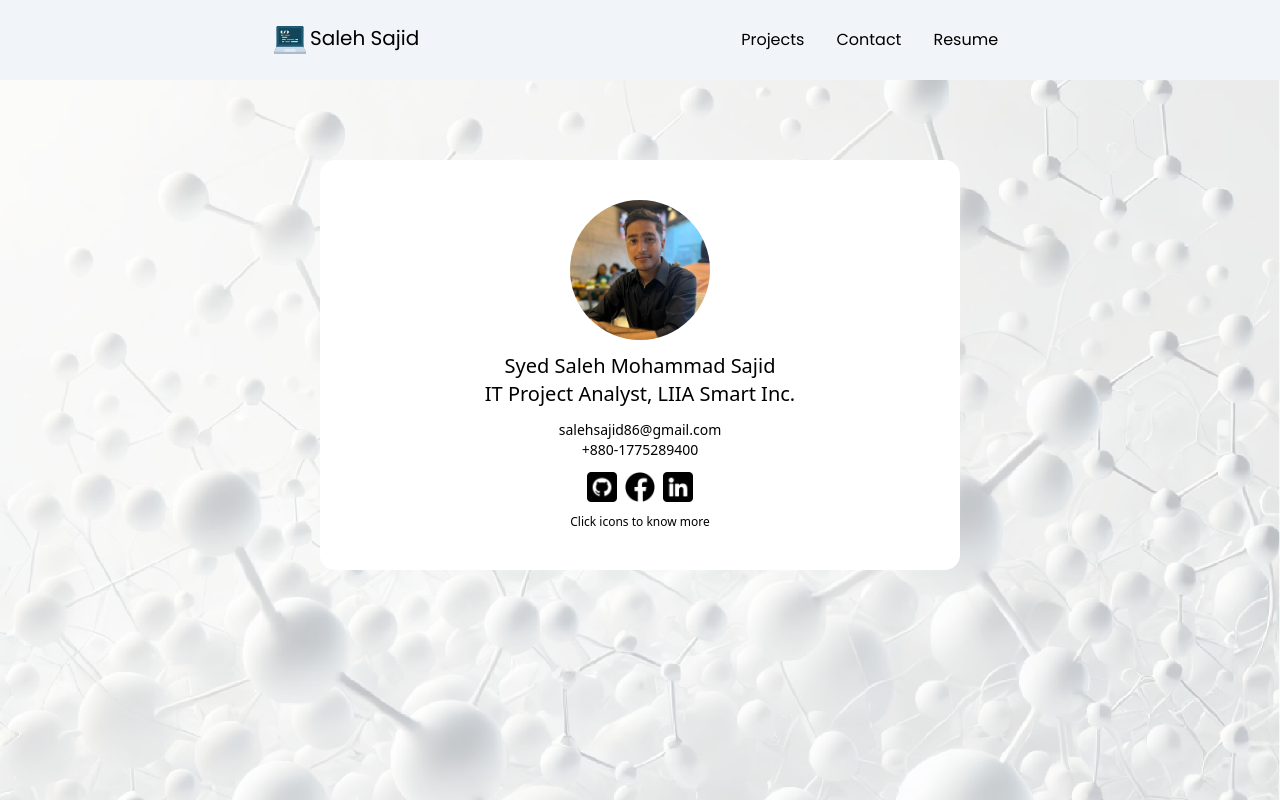
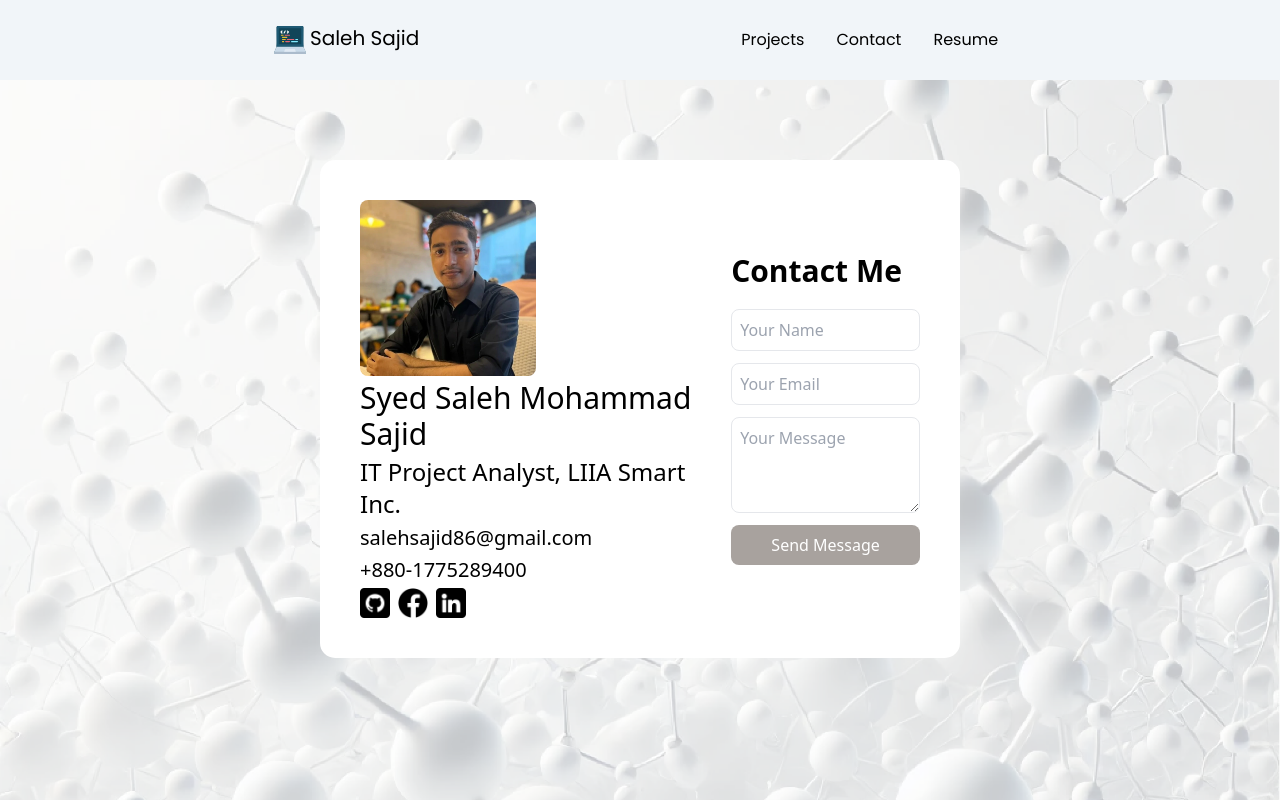
Before and after one commit to sezid/my-profile, a React (Vite) app: page /contact in a window 1280 px wide. Built offline with nearby package versions, Linux system fonts and the light colour scheme.

Commit message:
added contact form

```diff
--- a/src/components/Certificates/Contact.jsx
+++ b/src/components/Certificates/Contact.jsx
@@ -1,35 +1,70 @@
-import React from 'react'
-import { assets } from '../../assets/images'
+import React from "react";
+import { assets } from "../../assets/images";
 
 const Contact = () => {
-
-
   return (
     <div className="flex flex-col items-center mt-20">
-        <div className='flex flex-col bg-white w-[300px] md:w-1/2 items-center justify-center rounded-[15px] gap-3 p-10'>
-            <img className='w-[150px] md:w-1/4 rounded-full' src={assets.headshot} alt="" />
-            <div className='flex flex-col items-center md:text-xl text-center'>
-                <h1>Syed Saleh Mohammad Sajid</h1>
-                <h3>IT Project Analyst, LIIA Smart Inc.</h3>
-            </div>
-            <div className='flex flex-col items-center text-sm'>
-                <h3>salehsajid86@gmail.com</h3>
-                <h3>+880-1775289400</h3>
-            </div>
-
-            <div className='flex items-center gap-2'>
-                <a href="https://github.com/sezid"><img className='w-[30px]' src={assets.github} alt="" /></a>
-                <a href="https://www.facebook.com/itssezid"><img className='w-[30px]' src={assets.facebook} alt="" /></a>
-                <a href="https://www.linkedin.com/in/sezid"><img className='w-[30px]' src={assets.linkedin} alt="" /></a>
-            </div>
-
-            <p className='text-xs'>Click icons to know more</p>
+      <div className="flex flex-col md:flex-row bg-white w-[300px] md:w-1/2 items-center justify-center rounded-[15px] gap-5 p-10">
+        <div className="flex flex-col md:text-xl gap-1">
+          <img
+            className="w-[150px] md:w-1/2 rounded-lg"
+            src={assets.headshot}
+            alt=""
+          />
+          <h1 className="text-2xl md:text-3xl">Syed Saleh Mohammad Sajid</h1>
+          <h3 className="md:text-2xl">IT Project Analyst, LIIA Smart Inc.</h3>
+          <h3>salehsajid86@gmail.com</h3>
+          <h3>+880-1775289400</h3>
+          <div className="flex items-center gap-2">
+            <a href="https://github.com/sezid">
+              <img className="w-[30px]" src={assets.github} alt="" />
+            </a>
+            <a href="https://www.facebook.com/itssezid">
+              <img className="w-[30px]" src={assets.facebook} alt="" />
+            </a>
+            <a href="https://www.linkedin.com/in/sezid">
+              <img className="w-[30px]" src={assets.linkedin} alt="" />
+            </a>
+          </div>
         </div>
 
+        <div className="flex flex-col gap-5 w-full md:w-2/3">
+          <h2 className="text-3xl md:4xl font-semibold">Contact Me</h2>
+          <form
+            className="flex flex-col gap-3"
+            name="contact"
+            method="POST"
+            data-netlify="true"
+          >
+            <input type="hidden" name="contact" value="contact" />
+            <input
+              type="text"
+              placeholder="Your Name"
+              className="p-2 border rounded-lg w-full"
+              required
+            />
+            <input
+              type="email"
+              placeholder="Your Email"
+              className="p-2 border rounded-lg w-full"
+              required
+            />
+            <textarea
+              placeholder="Your Message"
+              className="p-2 border rounded-lg w-full h-24"
+              required
+            ></textarea>
+            <button
+              type="submit"
+              className="bg-stone-400 text-white p-2 rounded-lg hover:bg-stone-700 transition"
+            >
+              Send Message
+            </button>
+          </form>
+        </div>
+      </div>
+    </div>
+  );
+};
 
-
-    </div>
-  )
-}
-
-export default Contact
+export default Contact;
--- a/src/components/Projects/Project_Page.jsx
+++ b/src/components/Projects/Project_Page.jsx
@@ -5,9 +5,11 @@ import { projects,assets } from '../../assets/images'
 const Project_Page = () => {
   return (
     <div className='flex flex-col items-center justify-center py-[30px] font-poppins gap-3'>
+
+
         <h1 className='text-black text-4xl mb-5 font-semibold'>Projects</h1>
         {projects.map((item) => (
-        <div className='flex flex-col w-[300px] md:w-1/2 h-[200px] bg-slate-300 rounded-[20px] p-[25px] gap-2'>
+        <div className='flex flex-col w-3/4 md:w-1/2 bg-slate-300 rounded-[20px] p-[30px] gap-2'>
             <h1 className='text-lg md:text-2xl font-medium'>{item.name}</h1>
             <p className='text-[11px] md:text-base font-light'>{item.summary}</p>
             <div className='flex justify-end gap-1 mt-3'>
--- a/src/components/Projects/Projects.jsx
+++ b/src/components/Projects/Projects.jsx
@@ -17,7 +17,7 @@ const Projects = () => {
   };
 
   useEffect(() => {
-    const interval = setInterval(handleNextImage, 3000);
+    const interval = setInterval(handleNextImage, 5000);
 
     return () => clearInterval(interval);
   }, [currentIndex]);
```
